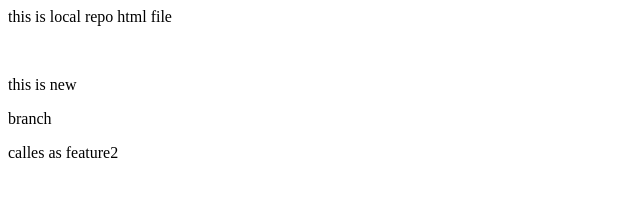
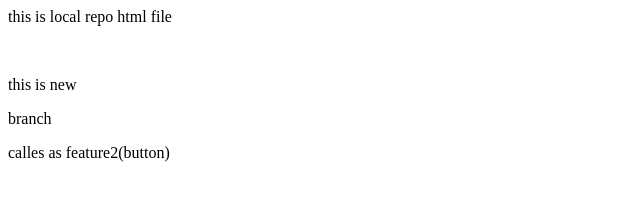
Before and after one commit to shaheeddafedar/localrepo, a plain HTML site: page index.html in a window 1280 px wide. Shown: the full height of the page, 0-640 px from the left. Drawn offline with Linux system fonts and the light colour scheme.

Commit message:
adding new

```diff
--- a/index.html
+++ b/index.html
@@ -2,4 +2,4 @@
 <br>
 <p> this is new </p>
 <p> branch</p>
-<p> calles as feature2</p>
+<p> calles as feature2(button)</p>
```
